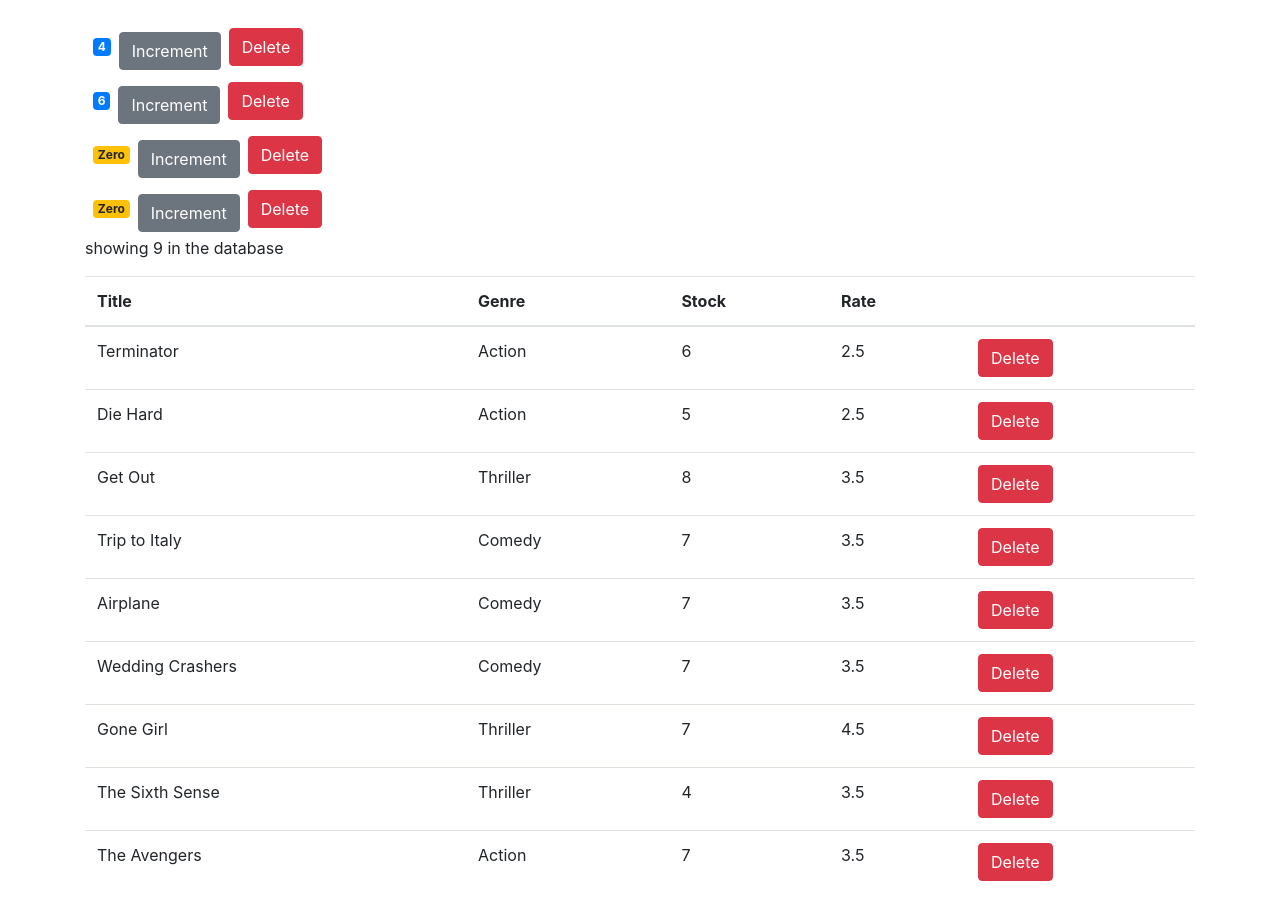
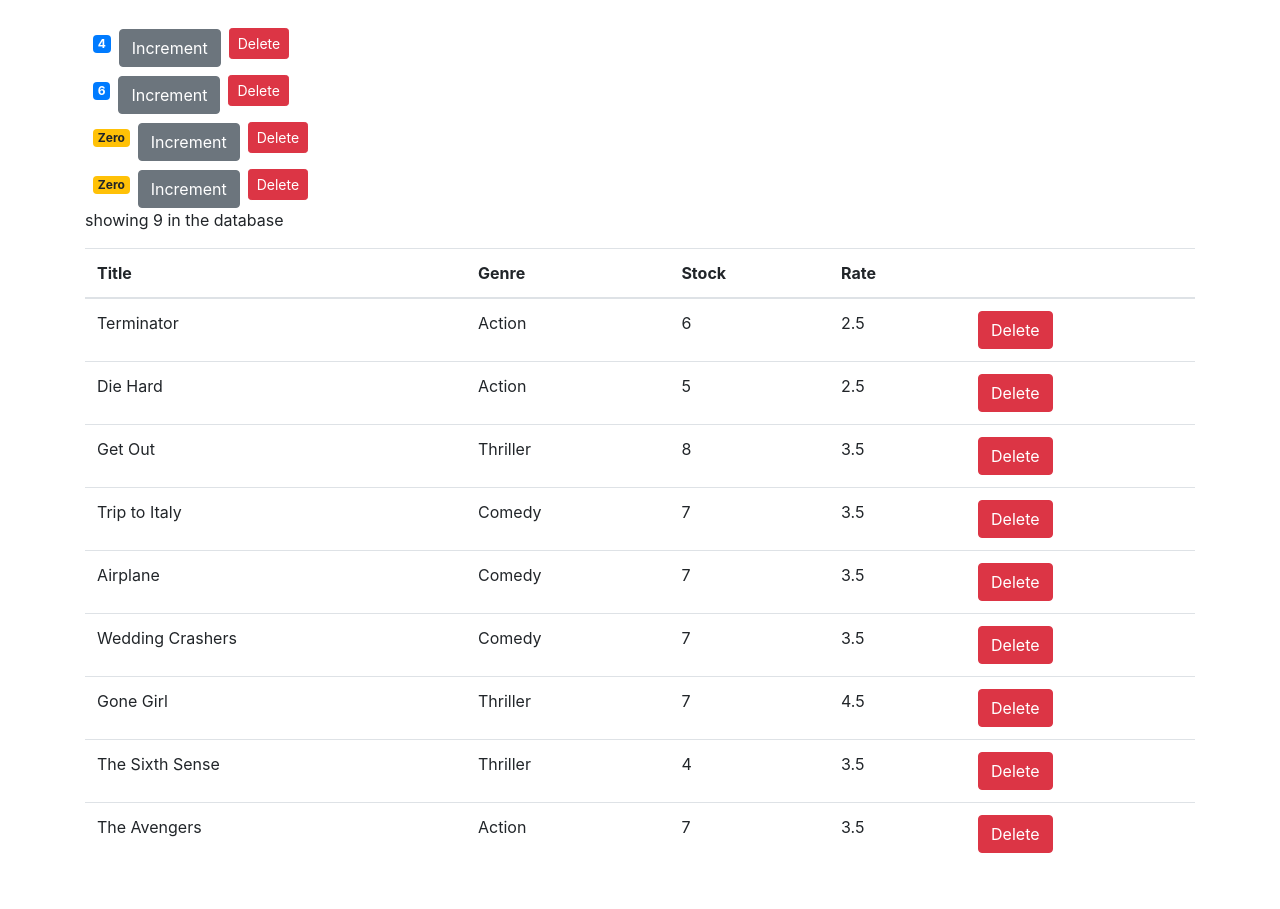
Before and after one commit to Ammarbashirharuna/MovieApp, a React (Vite) app: page / in a window 1280 px wide. After the commit the page ends 881 px from the top, so only its background shows below. Built offline with nearby package versions, Linux system fonts and the light colour scheme.

Commit message:
implimenting delete functionality

```diff
--- a/src/components/counter.jsx
+++ b/src/components/counter.jsx
@@ -3,7 +3,7 @@
 
 class Counter extends Component {
   state = {
-    count: this.props.value,
+    count: this.props.counter.value,
   };
   handleIncrement = () => {
     this.setState({ count: this.state.count + 1 });
@@ -19,7 +19,11 @@
         >
           Increment
         </button>
-        <button onClick={this.props.onDelete} className="btn btn-danger m-2">Delete</button>
+        <button
+          onClick={() => this.props.onDelete(this.props.counter.Id)}
+          className="btn btn-danger btn-sm m-2">
+          Delete
+        </button>
       </div>
     );
   }
--- a/src/components/counters.jsx
+++ b/src/components/counters.jsx
@@ -10,8 +10,9 @@
       { id: 4, value: 0 },
     ],
   };
-  handleDelete = () => {
-    console.log("event handler clicked");
+  handleDelete = (counterId) => {
+    const counter = this.state.counters.filter((c) => c._id !== counterId);
+    this.setState({ counter });
   };
   render() {
     return (
@@ -20,7 +21,7 @@
           <Counter
             key={counter.id}
             onDelete={this.handleDelete}
-            value={counter.value}
+            counter={counter}
           />
         ))}
       </>
```
